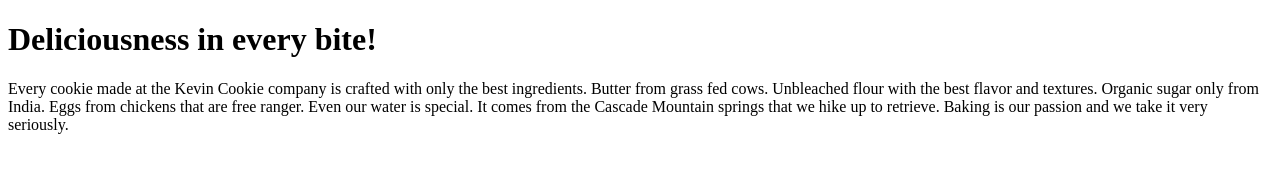
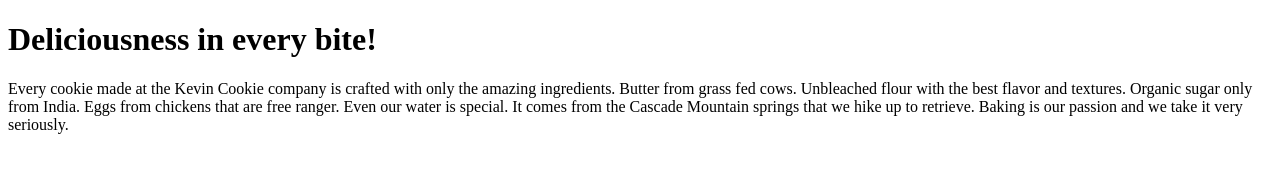
Before and after one commit to BharatheshReddyGH/cookiecompany, a plain HTML site: page index.htm in a window 1280 px wide. Drawn offline with Linux system fonts and the light colour scheme.

Commit message:
update index text

```diff
--- a/index.htm
+++ b/index.htm
@@ -4,7 +4,7 @@
 
 <h1>Deliciousness in every bite!</h1>
 
-<p>Every cookie made at the Kevin Cookie company is crafted with only the best ingredients. Butter from grass fed cows. Unbleached flour with the best flavor and textures. Organic sugar only from India. Eggs from chickens that are free ranger. Even our water is special. It comes from the Cascade Mountain springs that we hike up to retrieve. Baking is our passion and we take it very seriously.</p>
+<p>Every cookie made at the Kevin Cookie company is crafted with only the amazing ingredients. Butter from grass fed cows. Unbleached flour with the best flavor and textures. Organic sugar only from India. Eggs from chickens that are free ranger. Even our water is special. It comes from the Cascade Mountain springs that we hike up to retrieve. Baking is our passion and we take it very seriously.</p>
 
 </body>
 </html>
```
